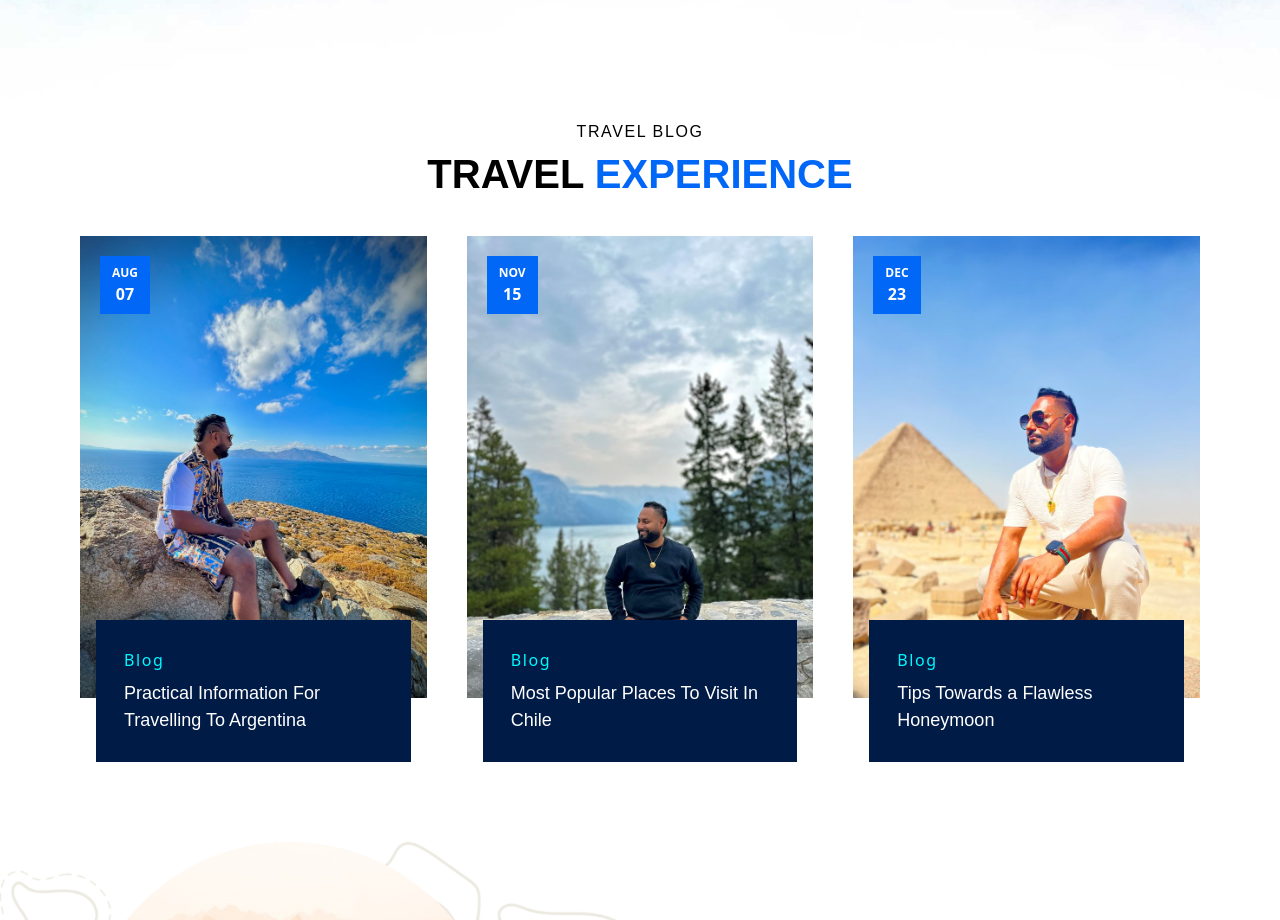
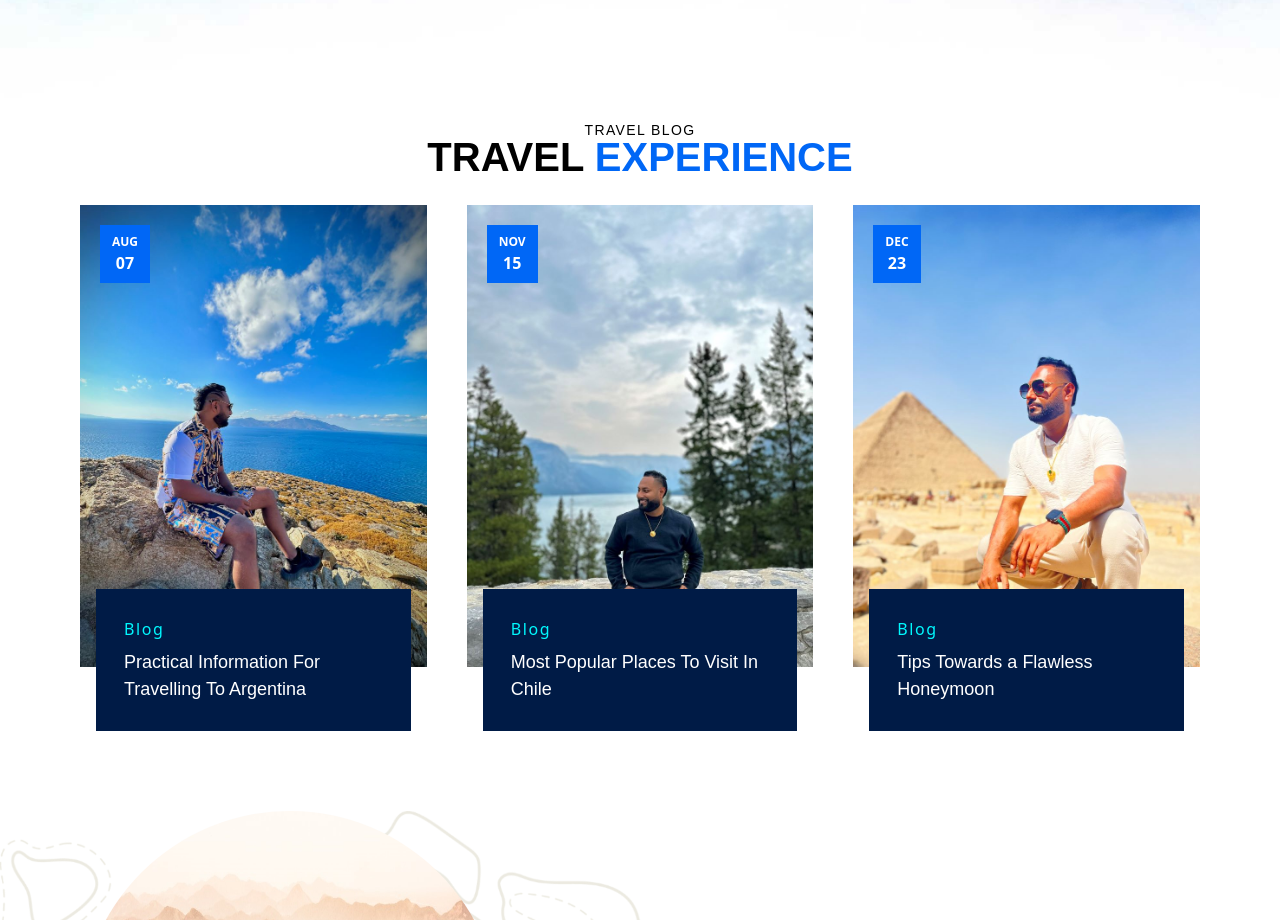
Before and after one commit to Shakiqurrahman/Himu-Amin-Portfolio, a React (Vite) app: page / in a window 1280 px wide. Shown: the part 920-1840 px from the top of the page. Built offline with nearby package versions, Linux system fonts and the light colour scheme.

Commit message:
commited

```diff
--- a/src/components/BlogCard.jsx
+++ b/src/components/BlogCard.jsx
@@ -1,5 +1,3 @@
-import React from 'react';
-
 const BlogCard = ({data}) => {
     return (
         <div className='mb-16 relative group'>
--- a/src/components/Blogs.jsx
+++ b/src/components/Blogs.jsx
@@ -6,8 +6,8 @@ const Blogs = () => {
     return (
         <div className='max-width'>
             <div className='text-center'>
-            <h6 className='uppercase tracking-widest'>Travel Blog</h6>
-            <h2 className='uppercase text-[40px] font-bold mb-8'>Travel<span className='text-[#0067f6]'> Experience</span></h2>
+            <h6 className='uppercase tracking-widest text-[14px]'>Travel Blog</h6>
+            <h2 className='uppercase sm:text-[40px] text-2xl font-bold mb-8'>Travel<span className='text-[#0067f6]'> Experience</span></h2>
             </div>
             <div className='grid sm:grid-cols-3 gap-10'>
                 {
--- a/src/components/TourBanner.jsx
+++ b/src/components/TourBanner.jsx
@@ -8,7 +8,7 @@ const TourBanner = () => {
             <div className='flex md:flex-row flex-col justify-center max-width gap-x-16'>
             <div className='w-full relative'>
                 <img className='sm:w-[420px] w-full max-w-[420px] sm:h-[550px] h-[450px] rounded-t-[260px]' src={tourBanner} alt="tour banner image " />
-                <div className='bg-[#f2efe8] rounded-top-right sm:px-10 px-8 sm:py-16 py-10 absolute sm:ml-[40%] md:top-[10rem] top-[12rem]'>
+                <div className='bg-[#f2efe8] rounded-top-right sm:px-10 px-8 sm:py-16 py-8 absolute sm:ml-[40%] md:top-[10rem] top-[12rem]'>
                     <h3 className='text-2xl mb-2'>6+ Tours</h3>
                     <p>Lorem ipsum dolor sit amet, consec tetur adipiscing elit. Maecenas massa porttitor lectus cursus nec. Ut pharetra metus nec lobortis imperdiet. Praesent iaculis lorem pharetra at med fermentum.</p>
                 </div>
```
